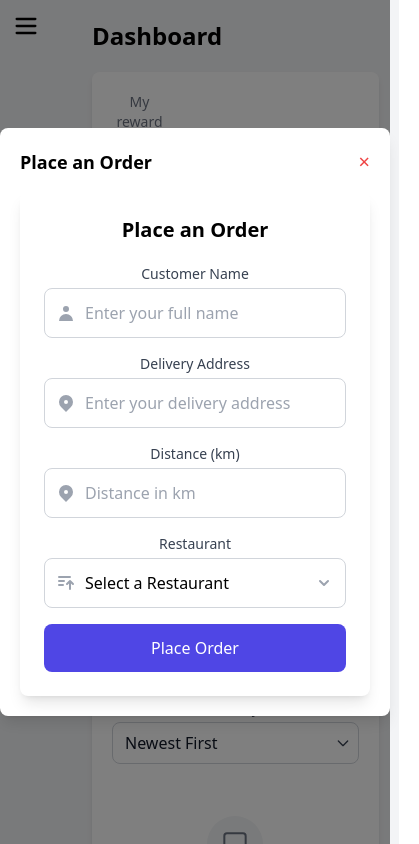
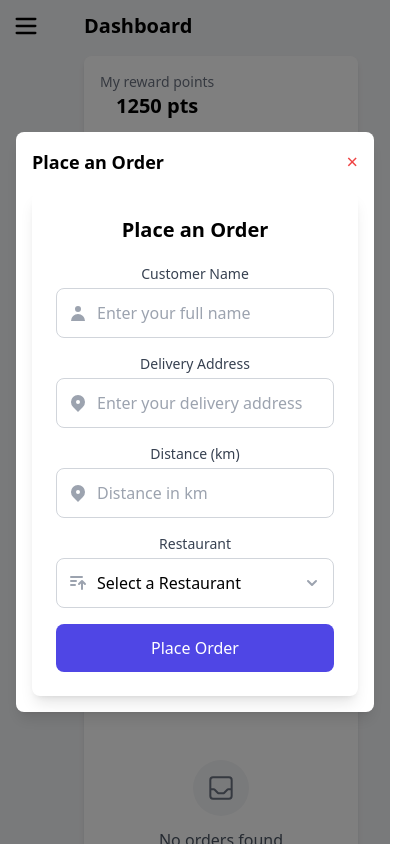
Before and after one commit to LuseBiswas/StablPay-Assingment, a React (Vite) app: page / in a window 390 px wide. Both pictures are taken after a click on the button "Order". Shown: the whole page, 419 px wide, since content can reach past the window. Built offline with nearby package versions, Linux system fonts and the light colour scheme.

Commit message:
Some Small Changes

```diff
--- a/src/components/RewardsActions.jsx
+++ b/src/components/RewardsActions.jsx
@@ -12,24 +12,24 @@ function RewardsActions({ darkMode, onOrderSubmit }) {
     };
 
     return (
-        <div className={`shadow-md rounded-lg p-5 mb-5 transition-all ${
+        <div className={`shadow-md rounded-lg p-4 md:p-5 mb-4 md:mb-5 transition-all ${
           darkMode ? "bg-gray-800 text-white" : "bg-white text-black"
         }`}>
-            <div className="flex justify-between items-center">
+            <div className="flex flex-col sm:flex-row justify-between items-start sm:items-center gap-3 sm:gap-0">
                 <div>
                     <p className="text-gray-500 text-sm">My reward points</p>
-                    <h2 className="text-2xl font-bold">{rewardPoints} pts</h2>
+                    <h2 className="text-xl md:text-2xl font-bold">{rewardPoints} pts</h2>
                 </div>
-                <div className="flex space-x-3">
+                <div className="flex w-full sm:w-auto space-x-2 md:space-x-3">
                     <button
-                        className={`px-6 py-2 rounded-full flex items-center justify-center transition-all ${
+                        className={`flex-1 sm:flex-none px-4 md:px-6 py-2 rounded-full flex items-center justify-center transition-all ${
                             darkMode ? "bg-indigo-600 hover:bg-indigo-700" : "bg-indigo-100 text-indigo-600 hover:bg-indigo-200"
                         }`}
                         onClick={() => setIsModalOpen(true)}
                     >
                         <span>Order</span>
                     </button>
-                    <button className={`px-6 py-2 rounded-full flex items-center justify-center transition-all ${
+                    <button className={`flex-1 sm:flex-none px-4 md:px-6 py-2 rounded-full flex items-center justify-center transition-all ${
                         darkMode ? "bg-gray-700 hover:bg-gray-600" : "bg-gray-100 hover:bg-gray-200"
                     }`}>
                         <span>Track</span>
@@ -38,8 +38,8 @@ function RewardsActions({ darkMode, onOrderSubmit }) {
             </div>
 
             {isModalOpen && (
-                <div className="fixed inset-0 bg-black bg-opacity-50 flex items-center justify-center z-50">
-                    <div className={`p-5 rounded-lg shadow-lg max-w-md w-full ${
+                <div className="fixed inset-0 bg-black bg-opacity-50 flex items-center justify-center z-50 p-4">
+                    <div className={`p-4 md:p-5 rounded-lg shadow-lg w-full max-w-md ${
                         darkMode ? "bg-gray-900 text-white" : "bg-white text-black"
                     }`}>
                         <div className="flex justify-between items-center mb-4">
--- a/src/pages/Dashboard.jsx
+++ b/src/pages/Dashboard.jsx
@@ -52,9 +52,9 @@ function Dashboard({ darkMode }) {
         darkMode ? "bg-gray-900 text-white" : "bg-gray-100 text-black"
       }`}
     >
-      <div className="p-5 space-y-5 max-h-screen overflow-y-auto">
+      <div className="p-3 md:p-5 space-y-4 md:space-y-5 max-h-screen overflow-y-auto">
         <div className="flex justify-between items-center">
-          <h1 className="text-2xl font-bold">{selectedPage}</h1>
+          <h1 className="text-xl md:text-2xl font-bold">{selectedPage}</h1>
         </div>
 
         <RewardsActions darkMode={darkMode} onOrderSubmit={handleNewOrder} />
```
